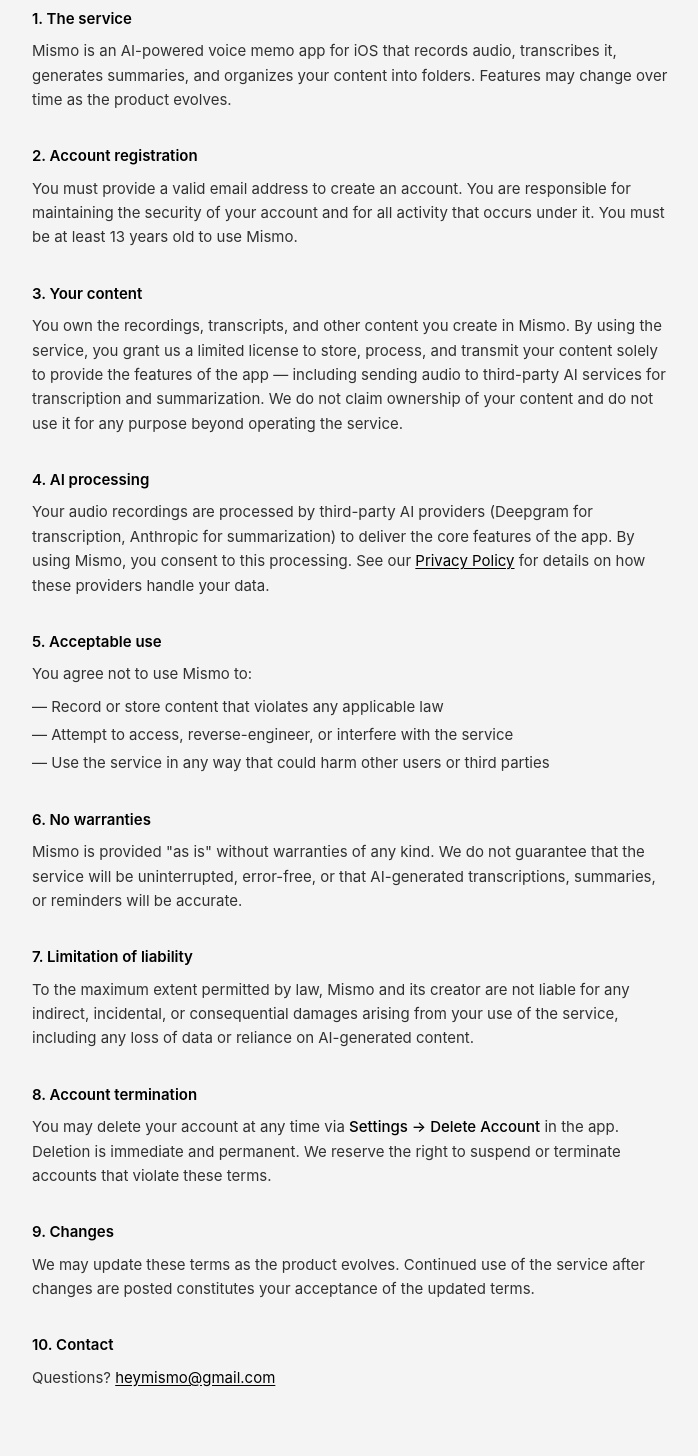
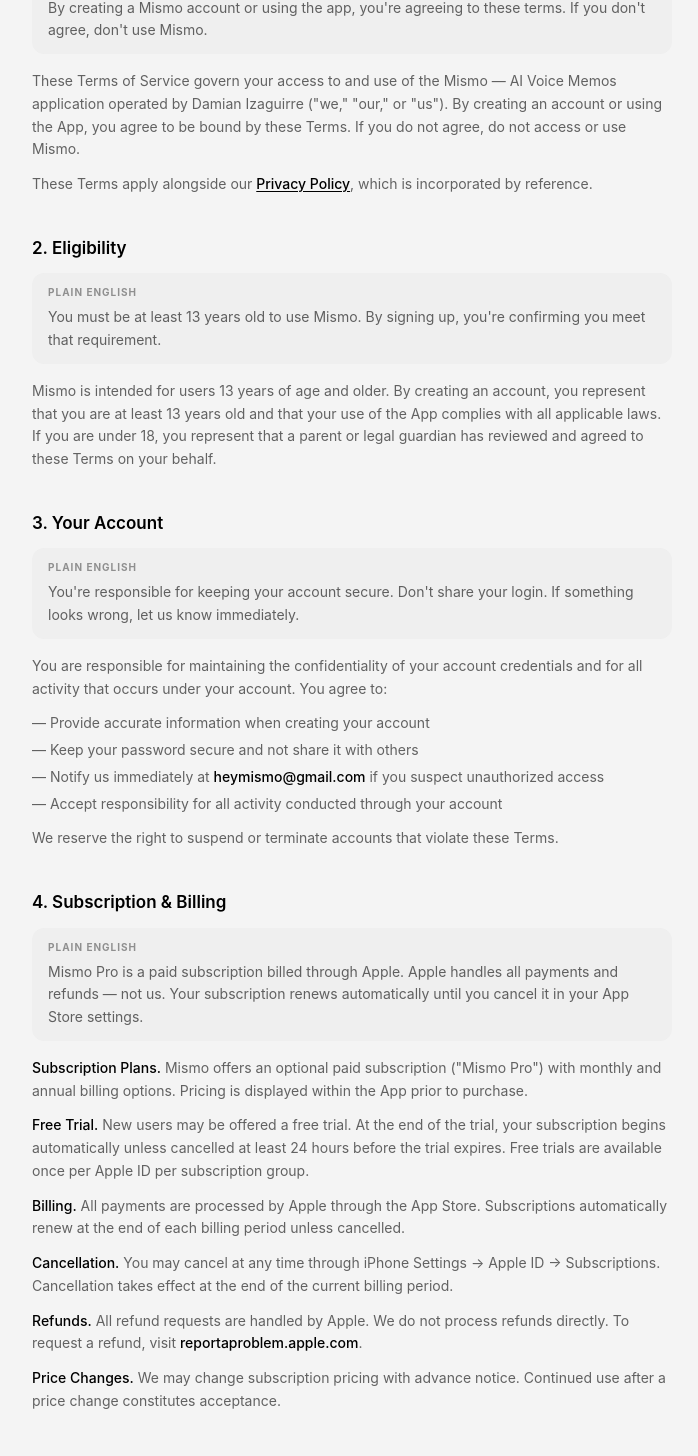
Before and after one commit to damianizaguirre/try-mismo, a Next.js app: page /terms in a window 1280 px wide. Shown: the part 281-1737 px from the top of the page, without its empty margins (288-986 px from the left). Built offline with nearby package versions, Linux system fonts and the light colour scheme.

Commit message:
Replace terms with full legal content from HTML source

```diff
--- a/app/terms/page.tsx
+++ b/app/terms/page.tsx
@@ -6,6 +6,25 @@
 }
 
 const SF = '-apple-system, BlinkMacSystemFont, "SF Pro Display", sans-serif'
+
+function PlainEnglish({ children }: { children: React.ReactNode }) {
+  return (
+    <div className="rounded-xl px-4 py-3 mb-4" style={{ background: '#efefef' }}>
+      <p className="text-[10px] font-bold uppercase tracking-widest text-black/40 mb-1.5">Plain English</p>
+      <p className="text-sm leading-relaxed text-black/60">{children}</p>
+    </div>
+  )
+}
+
+function Section({ title, plain, children }: { title: string; plain: string; children: React.ReactNode }) {
+  return (
+    <div className="space-y-0">
+      <h2 className="font-semibold text-black text-[17px] mb-3">{title}</h2>
+      <PlainEnglish>{plain}</PlainEnglish>
+      <div className="space-y-3 text-[14px] leading-relaxed text-black/60">{children}</div>
+    </div>
+  )
+}
 
 export default function TermsPage() {
   return (
@@ -22,123 +41,215 @@
         </Link>
 
         <h1 className="text-2xl font-semibold text-black mb-1">Terms of Service</h1>
-        <p className="text-sm text-black/40 mb-10">Effective June 24, 2026</p>
+        <p className="text-sm text-black/40 mb-10">Last updated: June 14, 2026</p>
 
-        <section className="space-y-8 text-[15px] leading-relaxed text-black/80">
+        <div className="space-y-10">
 
-          <div>
+          <Section
+            title="1. Acceptance of Terms"
+            plain="By creating a Mismo account or using the app, you're agreeing to these terms. If you don't agree, don't use Mismo."
+          >
             <p>
-              By creating an account or using Mismo (&quot;the app&quot;, &quot;the service&quot;),
-              you agree to these terms. If you do not agree, do not use the service.
+              These Terms of Service govern your access to and use of the Mismo — AI Voice Memos
+              application operated by Damian Izaguirre (&quot;we,&quot; &quot;our,&quot; or &quot;us&quot;). By creating
+              an account or using the App, you agree to be bound by these Terms. If you do not
+              agree, do not access or use Mismo.
             </p>
+            <p>
+              These Terms apply alongside our{' '}
+              <Link href="/privacy" className="text-black font-medium underline underline-offset-2 hover:text-black/60 transition-colors">
+                Privacy Policy
+              </Link>
+              , which is incorporated by reference.
+            </p>
+          </Section>
+
+          <Section
+            title="2. Eligibility"
+            plain="You must be at least 13 years old to use Mismo. By signing up, you're confirming you meet that requirement."
+          >
+            <p>
+              Mismo is intended for users 13 years of age and older. By creating an account, you
+              represent that you are at least 13 years old and that your use of the App complies
+              with all applicable laws. If you are under 18, you represent that a parent or legal
+              guardian has reviewed and agreed to these Terms on your behalf.
+            </p>
+          </Section>
+
+          <Section
+            title="3. Your Account"
+            plain="You're responsible for keeping your account secure. Don't share your login. If something looks wrong, let us know immediately."
+          >
+            <p>You are responsible for maintaining the confidentiality of your account credentials and for all activity that occurs under your account. You agree to:</p>
+            <ul className="list-none space-y-1 mt-1">
+              <li>— Provide accurate information when creating your account</li>
+              <li>— Keep your password secure and not share it with others</li>
+              <li>— Notify us immediately at <a href="mailto:heymismo@gmail.com" className="text-black font-medium">heymismo@gmail.com</a> if you suspect unauthorized access</li>
+              <li>— Accept responsibility for all activity conducted through your account</li>
+            </ul>
+            <p>We reserve the right to suspend or terminate accounts that violate these Terms.</p>
+          </Section>
+
+          <Section
+            title="4. Subscription & Billing"
+            plain="Mismo Pro is a paid subscription billed through Apple. Apple handles all payments and refunds — not us. Your subscription renews automatically until you cancel it in your App Store settings."
+          >
+            <p><span className="font-medium text-black">Subscription Plans.</span> Mismo offers an optional paid subscription (&quot;Mismo Pro&quot;) with monthly and annual billing options. Pricing is displayed within the App prior to purchase.</p>
+            <p><span className="font-medium text-black">Free Trial.</span> New users may be offered a free trial. At the end of the trial, your subscription begins automatically unless cancelled at least 24 hours before the trial expires. Free trials are available once per Apple ID per subscription group.</p>
+            <p><span className="font-medium text-black">Billing.</span> All payments are processed by Apple through the App Store. Subscriptions automatically renew at the end of each billing period unless cancelled.</p>
+            <p><span className="font-medium text-black">Cancellation.</span> You may cancel at any time through iPhone Settings → Apple ID → Subscriptions. Cancellation takes effect at the end of the current billing period.</p>
+            <p><span className="font-medium text-black">Refunds.</span> All refund requests are handled by Apple. We do not process refunds directly. To request a refund, visit <span className="font-medium text-black">reportaproblem.apple.com</span>.</p>
+            <p><span className="font-medium text-black">Price Changes.</span> We may change subscription pricing with advance notice. Continued use after a price change constitutes acceptance.</p>
+          </Section>
+
+          <Section
+            title="5. Acceptable Use"
+            plain="Use Mismo for its intended purpose — recording and organizing your own voice memos. Don't use it to record others without their consent, break laws, or abuse the service."
+          >
+            <p>You agree not to:</p>
+            <ul className="list-none space-y-1 mt-1">
+              <li>— Record conversations or individuals without their consent where required by applicable law</li>
+              <li>— Collect or store personal information of others without their consent</li>
+              <li>— Attempt to reverse engineer or extract source code from the App</li>
+              <li>— Use automated tools to access or extract data from the App</li>
+              <li>— Attempt to gain unauthorized access to the App or its infrastructure</li>
+              <li>— Use the App in violation of any applicable law</li>
+              <li>— Impersonate any person or entity</li>
+              <li>— Interfere with the integrity or performance of the App</li>
+            </ul>
+          </Section>
+
+          <Section
+            title="6. Your Content"
+            plain="Your recordings are yours. We don't claim ownership over anything you record or create in Mismo. We only use your content to operate the app — never to sell or share it."
+          >
+            <p>
+              You retain full ownership of all audio recordings, transcripts, summaries, and
+              other content you create within Mismo. By using the App, you grant us a limited,
+              non-exclusive, royalty-free license to store, process, and transmit your content
+              solely as necessary to provide the service to you.
+            </p>
+            <p>
+              This license does not permit us to sell, share, or use your content for any purpose
+              beyond operating the App for you. We do not claim any intellectual property rights
+              over your content.
+            </p>
+          </Section>
+
+          <Section
+            title="7. Our Intellectual Property"
+            plain="The Mismo app, name, design, and technology belong to us. You're licensed to use the app — not to copy, sell, or build on top of it."
+          >
+            <p>
+              The Mismo application, including its name, logo, design, code, and features, is
+              owned by Damian Izaguirre and protected by applicable intellectual property laws.
+              These Terms grant you a limited, non-transferable license to use the App on your
+              personal device for personal use only.
+            </p>
+            <p>
+              You may not copy, modify, distribute, sell, or create derivative works based on
+              any part of Mismo without our express written permission.
+            </p>
+          </Section>
+
+          <Section
+            title="8. Disclaimers"
+            plain="Mismo is provided as-is. The AI transcription and summaries aren't perfect — don't rely on them for anything critical. We can't guarantee the app will always be available or error-free."
+          >
+            <p>THE APP IS PROVIDED &quot;AS IS&quot; AND &quot;AS AVAILABLE&quot; WITHOUT WARRANTIES OF ANY KIND, EITHER EXPRESS OR IMPLIED.</p>
+            <p>We do not warrant that:</p>
+            <ul className="list-none space-y-1 mt-1">
+              <li>— The App will be uninterrupted or error-free</li>
+              <li>— AI-generated transcripts, summaries, or folder suggestions will be accurate</li>
+              <li>— The App will meet your specific requirements</li>
+              <li>— Data stored in the App will never be lost or corrupted</li>
+            </ul>
+            <p>AI-generated content is provided for convenience only. You are responsible for verifying its accuracy before relying on it.</p>
+          </Section>
+
+          <Section
+            title="9. Limitation of Liability"
+            plain="If something goes wrong with Mismo, our liability is capped at what you paid us in the last 12 months. We're not on the hook for indirect damages like lost data or lost business."
+          >
+            <p>
+              TO THE FULLEST EXTENT PERMITTED BY LAW, DAMIAN IZAGUIRRE SHALL NOT BE LIABLE FOR
+              ANY INDIRECT, INCIDENTAL, SPECIAL, CONSEQUENTIAL, OR PUNITIVE DAMAGES — INCLUDING
+              LOSS OF DATA, LOSS OF PROFITS, OR BUSINESS INTERRUPTION.
+            </p>
+            <p>
+              OUR TOTAL LIABILITY FOR ANY CLAIMS ARISING FROM THESE TERMS OR THE APP SHALL NOT
+              EXCEED THE AMOUNT YOU PAID IN THE TWELVE (12) MONTHS PRECEDING THE CLAIM.
+            </p>
+            <p>Some jurisdictions do not allow these limitations, so the above may not apply to you in full.</p>
+          </Section>
+
+          <Section
+            title="10. Termination"
+            plain="You can delete your account anytime in Settings. We can suspend or terminate accounts that violate these Terms."
+          >
+            <p>
+              You may terminate your account at any time through{' '}
+              <span className="font-medium text-black">Settings → Delete Account</span>. Upon
+              termination, your account and data are deleted per our Privacy Policy.
+            </p>
+            <p>
+              We reserve the right to suspend or terminate your access at any time for conduct
+              that violates these Terms or is harmful to other users or third parties.
+            </p>
+            <p>Sections 6, 7, 8, 9, and 11 of these Terms survive termination.</p>
+          </Section>
+
+          <Section
+            title="10b. Apple App Store — Additional Terms"
+            plain="Because Mismo is distributed through Apple's App Store, Apple has certain rights and responsibilities that are separate from ours. Apple is not responsible for the app or any support — that's on us."
+          >
+            <p><span className="font-medium text-black">Acknowledgement.</span> These Terms are between you and Damian Izaguirre only, not with Apple. Damian Izaguirre, not Apple, is solely responsible for the App and its content.</p>
+            <p><span className="font-medium text-black">Scope of License.</span> Your license to use the App is non-transferable and limited to Apple-branded devices you own or control, subject to Apple&apos;s App Store Terms of Service.</p>
+            <p><span className="font-medium text-black">Maintenance and Support.</span> Damian Izaguirre is solely responsible for maintenance and support. Apple has no obligation to provide support for the App.</p>
+            <p><span className="font-medium text-black">Warranty.</span> If the App fails to conform to any applicable warranty, you may notify Apple for a refund of the purchase price. Apple has no other warranty obligation with respect to the App.</p>
+            <p><span className="font-medium text-black">Product Claims.</span> Damian Izaguirre, not Apple, is responsible for addressing any claims relating to the App, including product liability, legal compliance, and consumer protection claims.</p>
+            <p><span className="font-medium text-black">Intellectual Property.</span> Damian Izaguirre, not Apple, is solely responsible for defending any intellectual property infringement claims relating to the App.</p>
+            <p><span className="font-medium text-black">Third-Party Beneficiary.</span> Apple and its subsidiaries are third-party beneficiaries of these Terms and may enforce them against you upon your acceptance.</p>
+            <p><span className="font-medium text-black">Legal Compliance.</span> You represent that you are not located in a U.S.-embargoed country and are not listed on any U.S. Government list of prohibited parties.</p>
+          </Section>
+
+          <Section
+            title="11. Governing Law"
+            plain="These terms are governed by Texas law. If there's ever a legal dispute, it would be handled in Dallas, Texas."
+          >
+            <p>
+              These Terms are governed by the laws of the State of Texas, without regard to
+              conflict of law provisions. Any legal action shall be brought exclusively in the
+              state or federal courts in Dallas County, Texas, and you consent to personal
+              jurisdiction there.
+            </p>
+          </Section>
+
+          <Section
+            title="12. Changes to These Terms"
+            plain="If we make significant changes, we'll notify you in the app. Continuing to use Mismo after that means you accept the updated terms."
+          >
+            <p>
+              We may update these Terms from time to time. We will notify you of material changes
+              by posting a notice within the App and updating the date above. Continued use after
+              changes take effect constitutes acceptance. If you do not agree, you must stop using
+              the App and delete your account.
+            </p>
+          </Section>
+
+          <div className="pt-2 border-t border-black/10">
+            <h2 className="font-semibold text-black text-[17px] mb-4">13. Contact Us</h2>
+            <div className="rounded-xl bg-white/60 px-5 py-4 text-[14px] leading-relaxed text-black/60">
+              <p>
+                <span className="font-medium text-black">Damian Izaguirre</span><br />
+                Mismo — AI Voice Memos<br />
+                Dallas, Texas<br />
+                <a href="mailto:heymismo@gmail.com" className="text-black font-medium hover:text-black/60 transition-colors">heymismo@gmail.com</a>
+              </p>
+            </div>
           </div>
 
-          <div>
-            <h2 className="font-semibold text-black mb-2">1. The service</h2>
-            <p>
-              Mismo is an AI-powered voice memo app for iOS that records audio, transcribes it,
-              generates summaries, and organizes your content into folders. Features may change
-              over time as the product evolves.
-            </p>
-          </div>
-
-          <div>
-            <h2 className="font-semibold text-black mb-2">2. Account registration</h2>
-            <p>
-              You must provide a valid email address to create an account. You are responsible
-              for maintaining the security of your account and for all activity that occurs
-              under it. You must be at least 13 years old to use Mismo.
-            </p>
-          </div>
-
-          <div>
-            <h2 className="font-semibold text-black mb-2">3. Your content</h2>
-            <p>
-              You own the recordings, transcripts, and other content you create in Mismo. By
-              using the service, you grant us a limited license to store, process, and transmit
-              your content solely to provide the features of the app — including sending audio
-              to third-party AI services for transcription and summarization. We do not claim
-              ownership of your content and do not use it for any purpose beyond operating the
-              service.
-            </p>
-          </div>
-
-          <div>
-            <h2 className="font-semibold text-black mb-2">4. AI processing</h2>
-            <p>
-              Your audio recordings are processed by third-party AI providers (Deepgram for
-              transcription, Anthropic for summarization) to deliver the core features of the
-              app. By using Mismo, you consent to this processing. See our{' '}
-              <Link
-                href="/privacy"
-                className="text-black underline underline-offset-2 hover:text-black/60 transition-colors"
-              >
-                Privacy Policy
-              </Link>{' '}
-              for details on how these providers handle your data.
-            </p>
-          </div>
-
-          <div>
-            <h2 className="font-semibold text-black mb-2">5. Acceptable use</h2>
-            <p>You agree not to use Mismo to:</p>
-            <ul className="mt-2 space-y-1 list-none">
-              <li>— Record or store content that violates any applicable law</li>
-              <li>— Attempt to access, reverse-engineer, or interfere with the service</li>
-              <li>— Use the service in any way that could harm other users or third parties</li>
-            </ul>
-          </div>
-
-          <div>
-            <h2 className="font-semibold text-black mb-2">6. No warranties</h2>
-            <p>
-              Mismo is provided &quot;as is&quot; without warranties of any kind. We do not
-              guarantee that the service will be uninterrupted, error-free, or that AI-generated
-              transcriptions, summaries, or reminders will be accurate.
-            </p>
-          </div>
-
-          <div>
-            <h2 className="font-semibold text-black mb-2">7. Limitation of liability</h2>
-            <p>
-              To the maximum extent permitted by law, Mismo and its creator are not liable for
-              any indirect, incidental, or consequential damages arising from your use of the
-              service, including any loss of data or reliance on AI-generated content.
-            </p>
-          </div>
-
-          <div>
-            <h2 className="font-semibold text-black mb-2">8. Account termination</h2>
-            <p>
-              You may delete your account at any time via{' '}
-              <span className="font-medium text-black">Settings → Delete Account</span> in the
-              app. Deletion is immediate and permanent. We reserve the right to suspend or
-              terminate accounts that violate these terms.
-            </p>
-          </div>
-
-          <div>
-            <h2 className="font-semibold text-black mb-2">9. Changes</h2>
-            <p>
-              We may update these terms as the product evolves. Continued use of the service
-              after changes are posted constitutes your acceptance of the updated terms.
-            </p>
-          </div>
-
-          <div>
-            <h2 className="font-semibold text-black mb-2">10. Contact</h2>
-            <p>
-              Questions?{' '}
-              <a
-                href="mailto:heymismo@gmail.com"
-                className="text-black underline underline-offset-2 hover:text-black/60 transition-colors"
-              >
-                heymismo@gmail.com
-              </a>
-            </p>
-          </div>
-
-        </section>
+        </div>
       </div>
     </main>
   )
```
